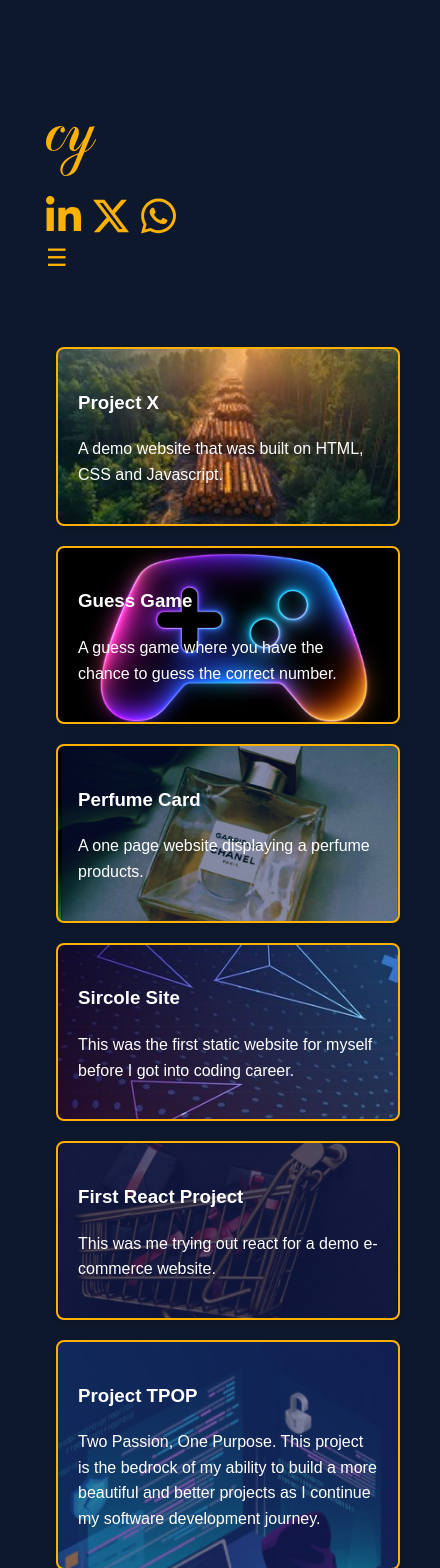
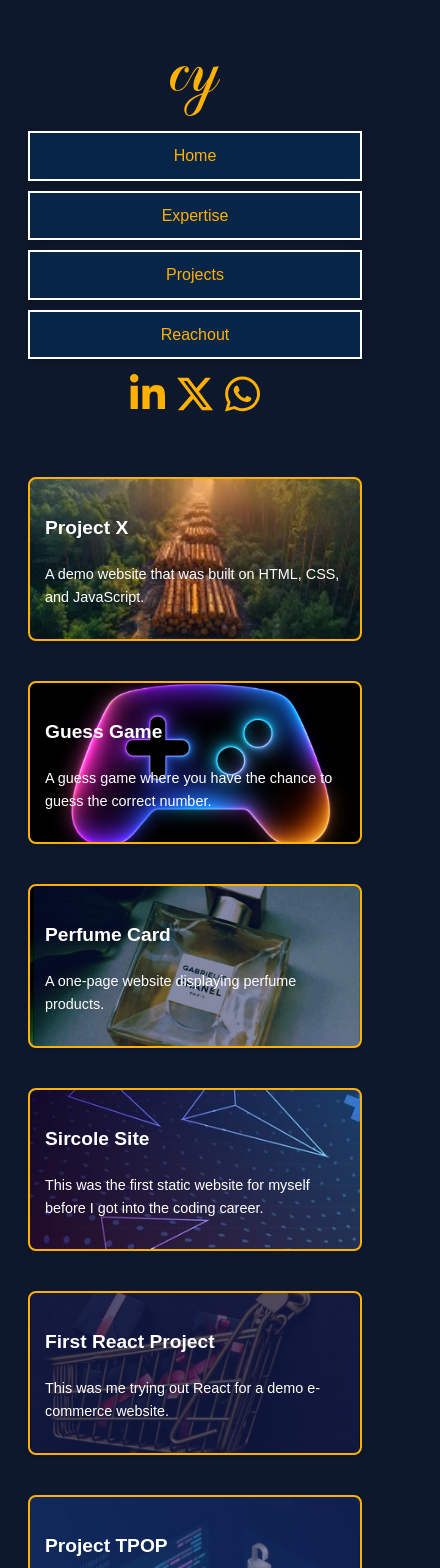
Before and after one commit to bigdevsircole/big-dev-website, a React (Vite) app: page /projects in a window 390 px wide. Shown: the top 1568 px of the page, 440 px wide, since content can reach past the window. Built offline with nearby package versions, Linux system fonts and the light colour scheme.

Commit message:
new commit

```diff
--- a/src/components/Footer.jsx
+++ b/src/components/Footer.jsx
@@ -1,4 +1,4 @@
-import '../styles/Footer.css'
+import '../styles/Footer.css';
 
 const Footer = () => {
   return (
--- a/src/pages/Expertise.jsx
+++ b/src/pages/Expertise.jsx
@@ -1,4 +1,4 @@
-import '../styles/Expertise.css'
+import '../styles/Expertise.css';
 
 const Expertise = () => {
   return (
@@ -32,6 +32,6 @@ const Expertise = () => {
       </div>
     </section>
   );
-}
+};
 
 export default Expertise;
--- a/src/pages/Projects.jsx
+++ b/src/pages/Projects.jsx
@@ -4,39 +4,39 @@ export const Projects = () => {
   return (
     <div className="portfolio-container">
       <div className="portfolio-card1">
-              <a href="https://project-x-plum-omega.vercel.app/" rel="noreferrer" target='_blank'>
+        <a href="https://project-x-plum-omega.vercel.app/" rel="noreferrer" target="_blank">
           <h3>Project X</h3>
-              <p>A demo website that was built on HTML, CSS and Javascript.</p>
+          <p>A demo website that was built on HTML, CSS, and JavaScript.</p>
         </a>
       </div>
       <div className="portfolio-card2">
-            <a href="https://guess-the-number-game-neon.vercel.app/" rel="noreferrer" target='_blank'>
+        <a href="https://guess-the-number-game-neon.vercel.app/" rel="noreferrer" target="_blank">
           <h3>Guess Game</h3>
           <p>A guess game where you have the chance to guess the correct number.</p>
         </a>
       </div>
       <div className="portfolio-card3">
-            <a href="https://perfume-card-psi.vercel.app/" rel="noreferrer" target='_blank'>
+        <a href="https://perfume-card-psi.vercel.app/" rel="noreferrer" target="_blank">
           <h3>Perfume Card</h3>
-              <p>A one page website displaying a perfume products.</p>
+          <p>A one-page website displaying perfume products.</p>
         </a>
       </div>
       <div className="portfolio-card4">
-            <a href="https://sites.google.com/view/calebyinusa/home" rel="noreferrer" target='_blank'>
+        <a href="https://sites.google.com/view/calebyinusa/home" rel="noreferrer" target="_blank">
           <h3>Sircole Site</h3>
-              <p>This was the first static website for myself before I got into coding career.</p>
+          <p>This was the first static website for myself before I got into the coding career.</p>
         </a>
       </div>
       <div className="portfolio-card5">
-            <a href="https://myfirst-react-work.vercel.app/" rel="noreferrer" target='_blank'>
+        <a href="https://myfirst-react-work.vercel.app/" rel="noreferrer" target="_blank">
           <h3>First React Project</h3>
-              <p>This was me trying out react for a demo e-commerce website.</p>
+          <p>This was me trying out React for a demo e-commerce website.</p>
         </a>
       </div>
       <div className="portfolio-card6">
-            <a href="https://two-passion-one-purpose.vercel.app/" rel="noreferrer" target='_blank'>
+        <a href="https://two-passion-one-purpose.vercel.app/" rel="noreferrer" target="_blank">
           <h3>Project TPOP</h3>
-              <p>Two Passion, One Purpose. This project is the bedrock of my ability to build a more beautiful and better projects as I continue my software development journey.</p>
+          <p>Two Passion, One Purpose. This project is the bedrock of my ability to build more beautiful and better projects as I continue my software development journey.</p>
         </a>
       </div>
     </div>
--- a/src/styles/Footer.css
+++ b/src/styles/Footer.css
@@ -2,8 +2,8 @@ body {
   display: flex;
   flex-direction: column;
   min-height: 100dvh;
-    margin: 10px;
-    padding: 10px;
+  margin: 0;
+  padding: 0;
 }
 
 footer {
@@ -12,7 +12,16 @@ body {
   bottom: 0;
   left: 0;
   width: 100%;
-    padding: 10px;
+  padding: 20px;
   text-align: center;
   color: #ffffff;
+  font-size: 0.9em;
 }
+
+/* Mobile responsiveness */
+@media (max-width: 768px) {
+  footer {
+    padding: 15px;
+    font-size: 0.8em;
+  }
+}
--- a/src/styles/Home.css
+++ b/src/styles/Home.css
@@ -1,3 +1,4 @@
+/* Base styles */
 body {
   font-family: 'Arial', sans-serif;
   margin: 0;
@@ -6,7 +7,7 @@ body {
 }
 
 section {
-  padding: 40px;
+  padding: 20px;
 }
 
 h2 {
@@ -18,7 +19,7 @@ h2 {
 .hero-section {
   display: flex;
   align-items: center;
-  padding: 60px;
+  padding: 40px 20px;
 }
 
 .hero-content {
@@ -27,15 +28,9 @@ h2 {
 }
 
 .hero-title {
-  font-size: 3em;
+  font-size: 2.5em;
   margin-bottom: 10px;
   color: #feb100;
-}
-
-.hero-subtitle {
-  font-size: 1.2em;
-  margin-bottom: 20px;
-  color: #666;
 }
 
 .hero-description {
@@ -45,20 +40,18 @@ h2 {
 
 .hero-buttons {
   display: flex;
+  gap: 10px;
 }
 
 .hero-cta {
   background-color: #062547;
-  margin-right: 10px;
-  cursor: pointer;
-  transition: background-color 0.3s ease;
   border: 2px solid white;
   color: #feb100;
   padding: 10px 20px;
   border-radius: 5px;
   text-decoration: none;
   text-align: center;
-  font-size: large;
+  font-size: 1em;
   box-shadow: 0 4px 8px rgba(0, 0, 0, 0.2);
   transition: background-color 0.3s;
 }
@@ -67,7 +60,6 @@ h2 {
   background-color: #ffffff;
   color: #062547;
   border: 3px solid #feb100;
-
 }
 
 .profile-pic {
@@ -108,7 +100,12 @@ h2 {
   color: #ffffff;
 }
 
-.portfolio-card1 {
+.portfolio-card1,
+.portfolio-card2,
+.portfolio-card3,
+.portfolio-card4,
+.portfolio-card5,
+.portfolio-card6 {
   width: 300px;
   border: 2px solid #feb100;
   padding: 20px;
@@ -116,133 +113,26 @@ h2 {
   color: white;
   box-shadow: 0 2px 4px rgba(0, 0, 0, 0.1);
   transition: transform 0.2s ease, box-shadow 0.2s ease;
-  background-image: url('/project_x_icon.png');
   background-size: cover;
   background-position: center;
   background-repeat: no-repeat;
 }
 
-  .portfolio-card2 {
-  width: 300px;
-  border: 2px solid #feb100;
-  padding: 20px;
-  border-radius: 8px;
-  color: white;
-  box-shadow: 0 2px 4px rgba(0, 0, 0, 0.1);
-  transition: transform 0.2s ease, box-shadow 0.2s ease;
-  background-image: url('/guess_game.png');
-  background-size: cover;
-  background-position: center;
-  background-repeat: no-repeat;
-}
-
-.portfolio-card3 {
-  width: 300px;
-  border: 2px solid #feb100;
-  padding: 20px;
-  border-radius: 8px;
-  box-shadow: 0 2px 4px rgba(0, 0, 0, 0.1);
-  transition: transform 0.2s ease, box-shadow 0.2s ease;
-  background-image: url('/perfume_card_icon.jpg');
-  background-size: cover;
-  background-position: center;
-  background-repeat: no-repeat;
-}
-
-.portfolio-card4 {
-  width: 300px;
-  border: 2px solid #feb100;
-  padding: 20px;
-  border-radius: 8px;
-  box-shadow: 0 2px 4px rgba(0, 0, 0, 0.1);
-  transition: transform 0.2s ease, box-shadow 0.2s ease;
-  background-image: url('/sircole_site.png');
-  background-size: cover;
-  background-position: center;
-  background-repeat: no-repeat;
-}
-
-.portfolio-card5 {
-  width: 300px;
-  border: 2px solid #feb100;
-  padding: 20px;
-  border-radius: 8px;
-  box-shadow: 0 2px 4px rgba(0, 0, 0, 0.1);
-  transition: transform 0.2s ease, box-shadow 0.2s ease;
-  background-image: url('/first-react-work.jpg');
-  background-size: cover;
-  background-position: center;
-  background-repeat: no-repeat;
-}
-
-.portfolio-card6 {
-  width: 300px;
-  border: 2px solid #feb100;
-  padding: 20px;
-  border-radius: 8px;
-  box-shadow: 0 2px 4px rgba(0, 0, 0, 0.1);
-  transition: transform 0.2s ease, box-shadow 0.2s ease;
-  background-image: url('/card-6.jpg');
-  background-size: cover;
-  background-position: center;
-  background-repeat: no-repeat;
-}
-
-.portfolio-card1:hover {
-  transform: translateY(-5px);
-  box-shadow: 0 6px 10px rgba(0, 0, 0, 0.15);
-}
-
-.portfolio-card2:hover {
-  transform: translateY(-5px);
-  box-shadow: 0 6px 10px rgba(0, 0, 0, 0.15);
-}
-
-.portfolio-card3:hover {
-  transform: translateY(-5px);
-  box-shadow: 0 6px 10px rgba(0, 0, 0, 0.15);
-}
-
-.portfolio-card4:hover {
-  transform: translateY(-5px);
-  box-shadow: 0 6px 10px rgba(0, 0, 0, 0.15);
-}
-
-.portfolio-card5:hover {
-  transform: translateY(-5px);
-  box-shadow: 0 6px 10px rgba(0, 0, 0, 0.15);
-}
-
+.portfolio-card1:hover,
+.portfolio-card2:hover,
+.portfolio-card3:hover,
+.portfolio-card4:hover,
+.portfolio-card5:hover,
 .portfolio-card6:hover {
   transform: translateY(-5px);
   box-shadow: 0 6px 10px rgba(0, 0, 0, 0.15);
 }
 
-.portfolio-card1 a {
-  text-decoration: none;
-  color: white;
-}
-
-.portfolio-card2 a {
-  text-decoration: none;
-  color: white;
-}
-
-.portfolio-card3 a {
-  text-decoration: none;
-  color: #ffffff;
-}
-
-.portfolio-card4 a {
-  text-decoration: none;
-  color: white;
-}
-
-.portfolio-card5 a {
-  text-decoration: none;
-  color: white;
-}
-
+.portfolio-card1 a,
+.portfolio-card2 a,
+.portfolio-card3 a,
+.portfolio-card4 a,
+.portfolio-card5 a,
 .portfolio-card6 a {
   text-decoration: none;
   color: white;
@@ -268,7 +158,7 @@ h2 {
   font-size: 1em;
 }
 
-.reachout textarea{
+.reachout textarea {
   font-family: 'Arial', sans-serif;
 }
 
@@ -284,42 +174,67 @@ h2 {
   background-color: #ffffff;
   border: 2px solid white;
   color: #feb100;
-  padding: 10px 20px;
-  text-decoration: none;
-  font-size: large;
+  font-size: 1em;
   box-shadow: 0 4px 8px rgba(0, 0, 0, 0.2);
   transition: background-color 0.3s;
-  margin: 0 10px;
 }
 
 .reachout button:hover {
   background-color: #062547;
 }
 
-/* Responsive Design - Example for smaller screens */
+/* Mobile responsiveness */
 @media (max-width: 768px) {
   .hero-section {
-      flex-direction: column;
-      text-align: center;
+    flex-direction: column;
+    text-align: center;
+    padding: 20px;
   }
 
   .hero-content {
-      margin-right: 0;
-      margin-bottom: 30px;
+    margin-right: 0;
+    margin-bottom: 20px;
+  }
+
+  .hero-title {
+    font-size: 2em;
+  }
+
+  .hero-description {
+    font-size: 0.9em;
+  }
+
+  .hero-buttons {
+    flex-direction: column;
+    gap: 10px;
   }
 
   .profile-pic {
-      width: 200px;
-      height: 200px;
-  }
-
-  .portfolio-card {
-      width: 90%;
-      margin: 10px auto;
+    width: 150px;
+    height: 150px;
   }
 
   .expertise li {
     display: block;
     margin: 10px 0;
   }
+
+  .portfolio-list {
+    flex-direction: column;
+    align-items: center;
+  }
+
+  .portfolio-card1,
+  .portfolio-card2,
+  .portfolio-card3,
+  .portfolio-card4,
+  .portfolio-card5,
+  .portfolio-card6 {
+    width: 100%;
+    max-width: 300px;
+  }
+
+  .reachout form {
+    padding: 0 20px;
+  }
 }
--- a/src/styles/Navbar.css
+++ b/src/styles/Navbar.css
@@ -56,12 +56,12 @@ nav {
 @media (max-width: 768px) {
   nav {
     flex-direction: column;
-    align-items: flex-start;
+    align-items: center;
     padding: 10px;
   }
 
   .nav-links {
-    display: none; /* Hide nav links by default on mobile */
+    display: flex;
     flex-direction: column;
     width: 100%;
   }
@@ -81,7 +81,7 @@ nav {
 
   /* Hamburger menu */
   .menu-toggle {
-    display: block;
+    display: none;
     cursor: pointer;
     font-size: 24px;
     color: #feb100;
--- a/src/styles/Projects.css
+++ b/src/styles/Projects.css
@@ -14,7 +14,12 @@ body {
   justify-content: center;
 }
 
-.portfolio-card1 {
+.portfolio-card1,
+.portfolio-card2,
+.portfolio-card3,
+.portfolio-card4,
+.portfolio-card5,
+.portfolio-card6 {
   width: 300px;
   border: 2px solid #feb100;
   padding: 20px;
@@ -22,134 +27,80 @@ body {
   color: white;
   box-shadow: 0 2px 4px rgba(0, 0, 0, 0.1);
   transition: transform 0.2s ease, box-shadow 0.2s ease;
-  background-image: url('/project_x_icon.png');
   background-size: cover;
   background-position: center;
   background-repeat: no-repeat;
 }
 
+.portfolio-card1 {
+  background-image: url('/project_x_icon.png');
+}
+
 .portfolio-card2 {
-  width: 300px;
-  border: 2px solid #feb100;
-  padding: 20px;
-  border-radius: 8px;
-  color: white;
-  box-shadow: 0 2px 4px rgba(0, 0, 0, 0.1);
-  transition: transform 0.2s ease, box-shadow 0.2s ease;
   background-image: url('/guess_game.png');
-  background-size: cover;
-  background-position: center;
-  background-repeat: no-repeat;
 }
 
 .portfolio-card3 {
-  width: 300px;
-  border: 2px solid #feb100;
-  padding: 20px;
-  border-radius: 8px;
-  box-shadow: 0 2px 4px rgba(0, 0, 0, 0.1);
-  transition: transform 0.2s ease, box-shadow 0.2s ease;
   background-image: url('/perfume_card_icon.jpg');
-  background-size: cover;
-  background-position: center;
-  background-repeat: no-repeat;
 }
 
 .portfolio-card4 {
-  width: 300px;
-  border: 2px solid #feb100;
-  padding: 20px;
-  border-radius: 8px;
-  box-shadow: 0 2px 4px rgba(0, 0, 0, 0.1);
-  transition: transform 0.2s ease, box-shadow 0.2s ease;
   background-image: url('/sircole_site.png');
-  background-size: cover;
-  background-position: center;
-  background-repeat: no-repeat;
 }
 
 .portfolio-card5 {
-  width: 300px;
-  border: 2px solid #feb100;
-  padding: 20px;
-  border-radius: 8px;
-  box-shadow: 0 2px 4px rgba(0, 0, 0, 0.1);
-  transition: transform 0.2s ease, box-shadow 0.2s ease;
   background-image: url('/first-react-work.jpg');
-  background-size: cover;
-  background-position: center;
-  background-repeat: no-repeat;
 }
 
 .portfolio-card6 {
-  width: 300px;
-  border: 2px solid #feb100;
-  padding: 20px;
-  border-radius: 8px;
-  box-shadow: 0 2px 4px rgba(0, 0, 0, 0.1);
-  transition: transform 0.2s ease, box-shadow 0.2s ease;
   background-image: url('/card-6.jpg');
-  background-size: cover;
-  background-position: center;
-  background-repeat: no-repeat;
 }
 
-.portfolio-card1:hover {
-  transform: translateY(-5px);
-  box-shadow: 0 6px 10px rgba(0, 0, 0, 0.15);
-}
-
-.portfolio-card2:hover {
-  transform: translateY(-5px);
-  box-shadow: 0 6px 10px rgba(0, 0, 0, 0.15);
-}
-
-.portfolio-card3:hover {
-  transform: translateY(-5px);
-  box-shadow: 0 6px 10px rgba(0, 0, 0, 0.15);
-}
-
-.portfolio-card4:hover {
-  transform: translateY(-5px);
-  box-shadow: 0 6px 10px rgba(0, 0, 0, 0.15);
-}
-
-.portfolio-card5:hover {
-  transform: translateY(-5px);
-  box-shadow: 0 6px 10px rgba(0, 0, 0, 0.15);
-}
-
+.portfolio-card1:hover,
+.portfolio-card2:hover,
+.portfolio-card3:hover,
+.portfolio-card4:hover,
+.portfolio-card5:hover,
 .portfolio-card6:hover {
   transform: translateY(-5px);
   box-shadow: 0 6px 10px rgba(0, 0, 0, 0.15);
 }
 
-.portfolio-card1 a {
+.portfolio-card1 a,
+.portfolio-card2 a,
+.portfolio-card3 a,
+.portfolio-card4 a,
+.portfolio-card5 a,
+.portfolio-card6 a {
   text-decoration: none;
   color: white;
 }
 
-.portfolio-card2 a {
-  text-decoration: none;
-  color: white;
+/* Mobile responsiveness */
+@media (max-width: 768px) {
+  .portfolio-container {
+    flex-direction: column;
+    align-items: center;
+    padding: 10px;
   }
 
-.portfolio-card3 a {
-  text-decoration: none;
-  color: #ffffff;
+  .portfolio-card1,
+  .portfolio-card2,
+  .portfolio-card3,
+  .portfolio-card4,
+  .portfolio-card5,
+  .portfolio-card6 {
+    width: 100%;
+    max-width: 300px;
+    margin-bottom: 20px;
+    padding: 15px;
   }
 
-.portfolio-card4 a {
-  text-decoration: none;
-  color: white;
+  h3 {
+    font-size: 1.2em;
   }
 
-.portfolio-card5 a {
-  text-decoration: none;
-  color: white;
+  p {
+    font-size: 0.9em;
   }
-
-.portfolio-card6 a {
-  text-decoration: none;
-  color: white;
 }
```
Also changed, not shown: src/pages/Reachout.jsx (+30 -12 lines), src/styles/Expertise.css (+25 -0 lines), src/styles/Reachout.css (+47 -15 lines). Lines whose indentation alone changed are shown as unchanged.
